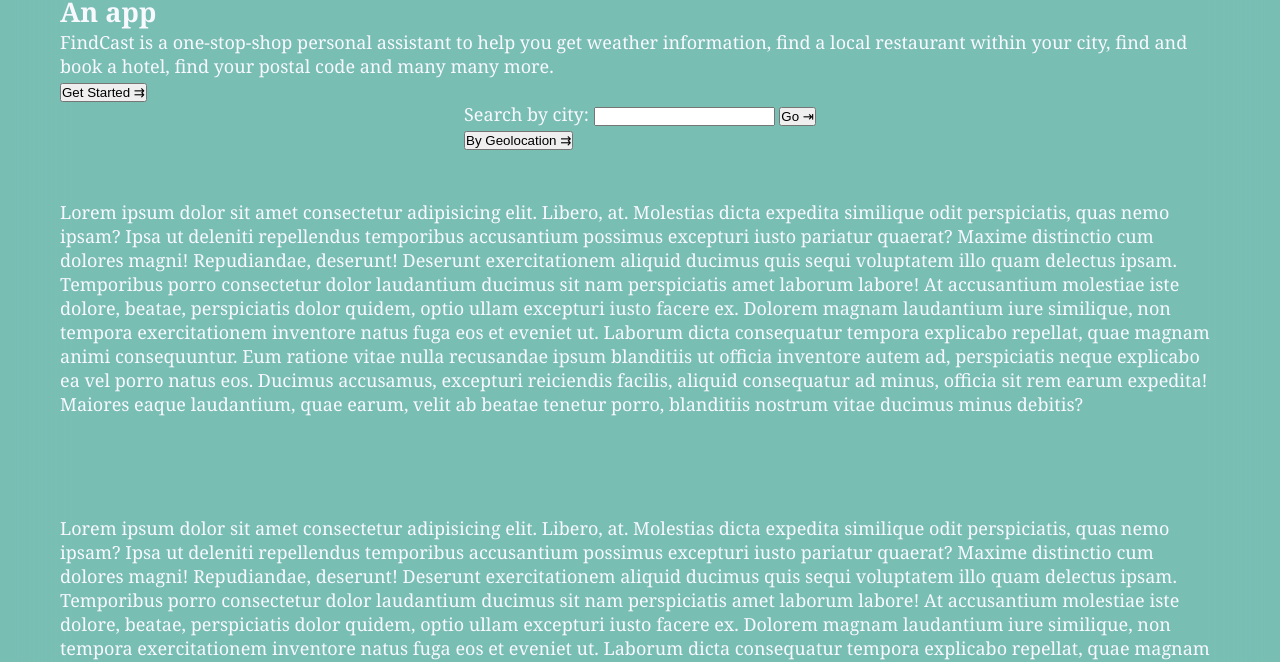
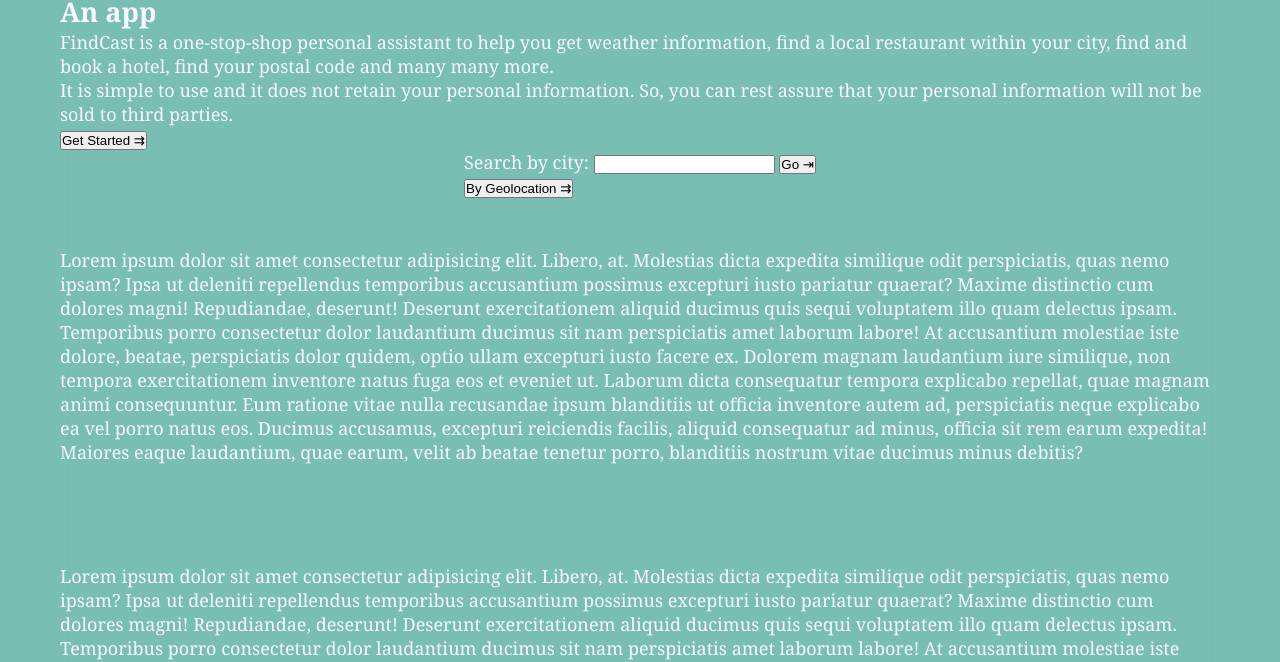
Before and after one commit to mudiagauwojeya/Forecast, a website built with webpack: page dist/index.html in a window 1280 px wide. Shown: the part 140-802 px from the top of the page. Built offline with nearby package versions, Linux system fonts and the light colour scheme.

Commit message:
:construction: Update the index.html

```diff
--- a/dist/index.html
+++ b/dist/index.html
@@ -24,6 +24,11 @@
 					FindCast is a one-stop-shop personal assistant to help you get
 					weather information, find a local restaurant within your city,
 					find and book a hotel, find your postal code and many many more.
+				</p>
+				<p class="intro__description">
+					It is simple to use and it does not retain your personal
+					information. So, you can rest assure that your personal
+					information will not be sold to third parties.
 				</p>
 			</div>
 			<button class="btn">Get Started &rightrightarrows;</button>
```
